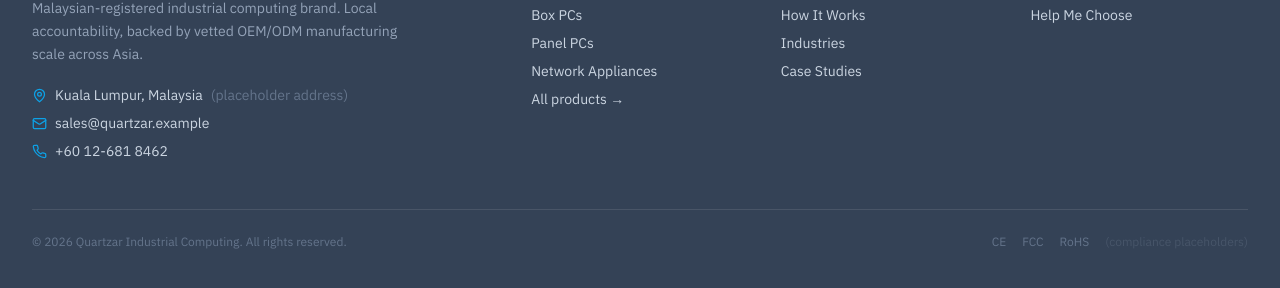
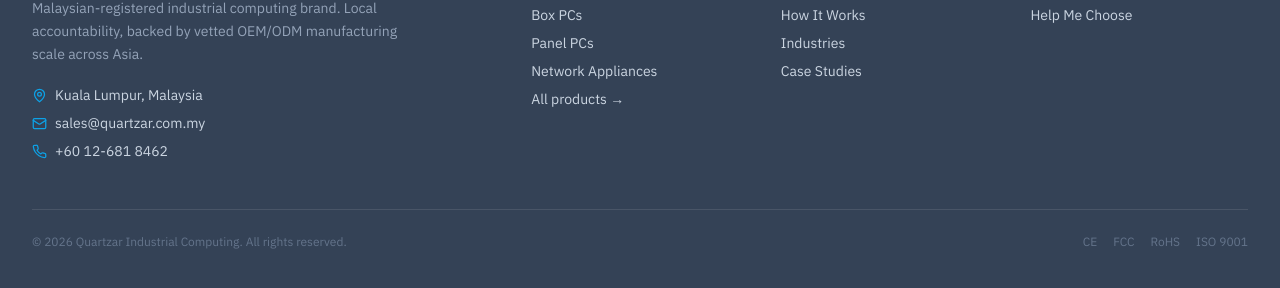
Before and after one commit to sjteo398/techup-catalog, a React (Vite) app: page / in a window 1280 px wide. Shown: the part 5204-5492 px from the top of the page. Built offline with nearby package versions, Linux system fonts and the light colour scheme; a web font is replaced by a local one.

Commit message:
Remove yellow ISO 9001 placeholder warning text and clean up developer placeholder notes across site

```diff
--- a/src/components/layout/Footer.jsx
+++ b/src/components/layout/Footer.jsx
@@ -16,8 +16,8 @@ export default function Footer() {
               Malaysian-registered industrial computing brand. Local accountability, backed by vetted OEM/ODM manufacturing scale across Asia.
             </p>
             <div className="mt-5 space-y-2 text-sm">
-              <p className="flex items-center gap-2"><MapPin size={15} className="text-[hsl(var(--accent))]" /> Kuala Lumpur, Malaysia <span className="text-slate-500">(placeholder address)</span></p>
-              <p className="flex items-center gap-2"><Mail size={15} className="text-[hsl(var(--accent))]" /> sales@quartzar.example</p>
+              <p className="flex items-center gap-2"><MapPin size={15} className="text-[hsl(var(--accent))]" /> Kuala Lumpur, Malaysia</p>
+              <p className="flex items-center gap-2"><Mail size={15} className="text-[hsl(var(--accent))]" /> sales@quartzar.com.my</p>
               <p className="flex items-center gap-2"><Phone size={15} className="text-[hsl(var(--accent))]" /> +60 12-681 8462</p>
             </div>
           </div>
@@ -51,7 +51,7 @@ export default function Footer() {
         </div>
         <div className="mt-12 pt-6 border-t border-white/10 flex flex-col sm:flex-row justify-between gap-3 text-xs text-slate-500">
           <p>© {new Date().getFullYear()} Quartzar Industrial Computing. All rights reserved.</p>
-          <p className="flex gap-4"><span>CE</span><span>FCC</span><span>RoHS</span><span className="text-slate-600">(compliance placeholders)</span></p>
+          <p className="flex gap-4"><span>CE</span><span>FCC</span><span>RoHS</span><span>ISO 9001</span></p>
         </div>
       </div>
     </footer>
--- a/src/pages/About.jsx
+++ b/src/pages/About.jsx
@@ -80,7 +80,6 @@ export default function About() {
                 </div>
               ))}
             </div>
-            <p className="mt-3 text-xs text-amber-600">ISO 9001 shown as placeholder — confirm/upload certificate before publishing.</p>
             <Link to="/contact" className="inline-flex items-center gap-2 mt-8 btn-cta px-6 h-12 rounded-md font-semibold">Contact Us <ArrowRight size={18} /></Link>
           </div>
         </div>
--- a/src/pages/Contact.jsx
+++ b/src/pages/Contact.jsx
@@ -35,7 +35,7 @@ export default function Contact() {
 
       <section className="max-w-7xl mx-auto px-4 sm:px-6 lg:px-8 py-16 grid lg:grid-cols-3 gap-10">
         <div className="space-y-6">
-          {[[MapPin, "Office", "Kuala Lumpur, Malaysia (placeholder address)"], [Mail, "Email", "sales@quartzar.example"], [Phone, "Phone", "+60 12-681 8462"], [MessageCircle, "WhatsApp", "Tap the green button for instant chat"]].map(([Icon, k, v]) => (
+          {[[MapPin, "Office", "Kuala Lumpur, Malaysia"], [Mail, "Email", "sales@quartzar.com.my"], [Phone, "Phone", "+60 12-681 8462"], [MessageCircle, "WhatsApp", "Tap the green button for instant chat"]].map(([Icon, k, v]) => (
             <div key={k} className="flex items-start gap-3">
               <span className="grid place-items-center w-11 h-11 rounded-lg bg-slate-100 text-[hsl(var(--primary))] flex-shrink-0"><Icon size={20} /></span>
               <div><p className="eyebrow text-slate-400">{k}</p><p className="mt-1 text-slate-800 font-medium text-sm">{v}</p></div>
```
